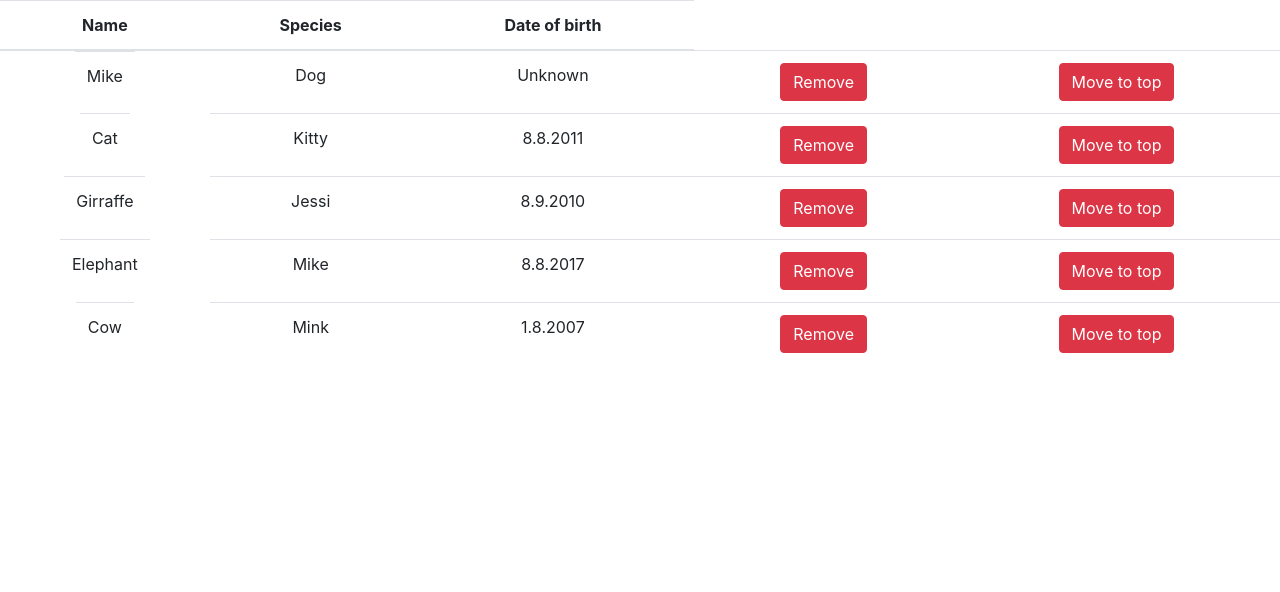
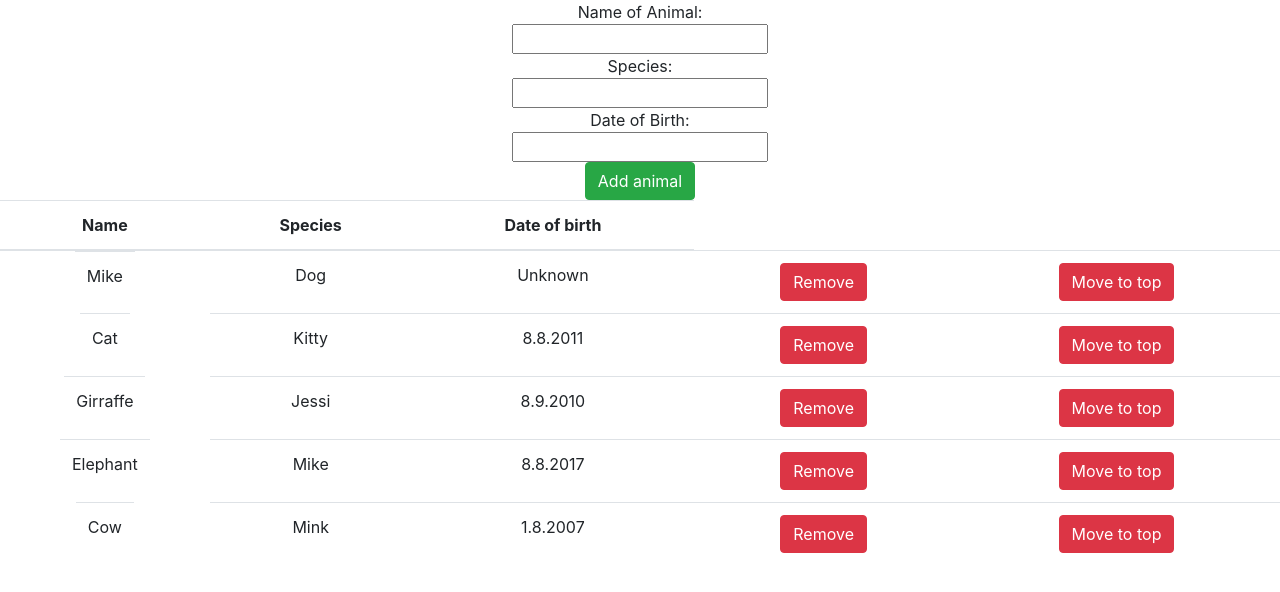
Before and after one commit to jelenailic7/angularZoo, an Angular app: page / in a window 1280 px wide. Shown: the top 592 px of the page. Built offline with nearby package versions, Linux system fonts and the light colour scheme.

Commit message:
6 zadatak

```diff
--- a/src/app/animal-list/animal-list.component.html
+++ b/src/app/animal-list/animal-list.component.html
@@ -1,3 +1,17 @@
+
+
+Name of Animal:<br>
+  <input type="text" name="name" [(ngModel)]="newAnimal.name"><br>
+Species:<br>
+  <input type="text" name="species" [(ngModel)]="newAnimal.species"> <br>
+Date of Birth:<br>
+  <input type="text" name="dateOfBirth" [(ngModel)]="newAnimal.dateOfBirth"> <br>
+
+  <button (click)="addAnimal()" class="btn btn-success">Add animal</button>
+
+
+
+
 <table class="table">
   <thead>
     <tr>
--- a/src/app/animal-list/animal-list.component.ts
+++ b/src/app/animal-list/animal-list.component.ts
@@ -8,6 +8,7 @@
 })
 export class AnimalListComponent implements OnInit {
 
+  newAnimal = {};
   animals: Array<Object>;
   constructor() {
     this.animals = [
@@ -27,9 +28,11 @@
   moveAnimal(animal)
   {
     this.removeAnimal(animal);
-
     this.animals.unshift(animal);
-
+  }
+  addAnimal()
+  {
+    this.animals.push(this.newAnimal);
   }
   ngOnInit() {
   }
--- a/src/app/app.module.ts
+++ b/src/app/app.module.ts
@@ -1,5 +1,6 @@
 import { BrowserModule } from '@angular/platform-browser';
 import { NgModule } from '@angular/core';
+import { FormsModule } from '@angular/forms';
 
 
 import { AppComponent } from './app.component';
@@ -12,7 +13,8 @@
     AnimalListComponent
   ],
   imports: [
-    BrowserModule
+    BrowserModule,
+    FormsModule
   ],
   providers: [],
   bootstrap: [AppComponent]
```
